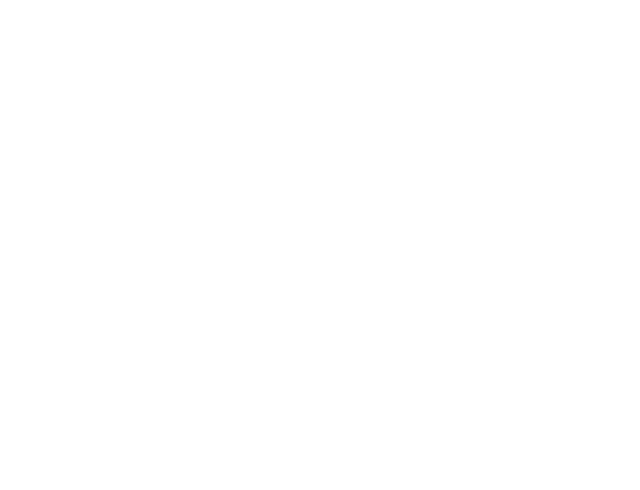
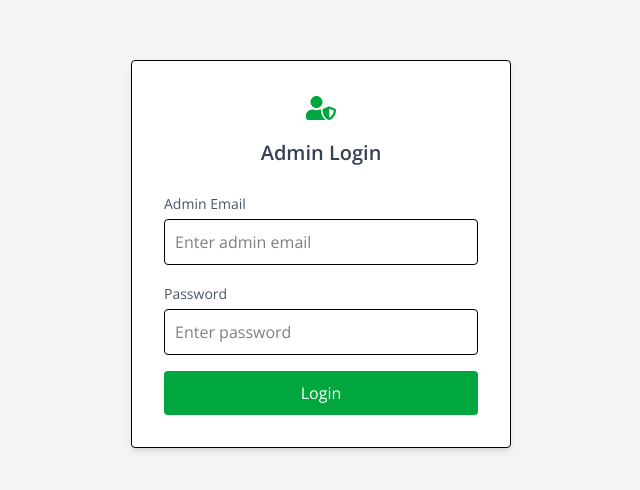
Before and after one commit to saurabhkumarxmpt/mern-ecommerce-app, a React app in the folder frontend/: page /admin in a window 1280 px wide. Before the commit this address had no page. Shown: the part 146-636 px from the top of the page, without its empty margins (319-959 px from the left). Built offline with nearby package versions, Linux system fonts and the light colour scheme; the HTML template or start-up script is replaced by a standard one.

Commit message:
start the admin section

```diff
--- a/frontend/src/admin/auth/Login.jsx
+++ b/frontend/src/admin/auth/Login.jsx
@@ -1,9 +1,70 @@
-const Login=()=>{
-    return(
-        <>
-        <h1>This is admin login</h1>
-        </>
-    )
-}
+import { useState } from "react";
+import { FaUserShield } from "react-icons/fa";
+
+const Login = () => {
+  const [email, setEmail] = useState("");
+  const [password, setPassword] = useState("");
+
+  const handleSubmit = (e) => {
+    e.preventDefault();
+    console.log(email, password);
+  };
+
+  return (
+    <div className="min-h-screen flex items-center justify-center bg-gray-100">
+
+      <div className="bg-white w-[380px] p-8 rounded-sm shadow-md border">
+
+        {/* Icon */}
+        <div className="flex justify-center mb-4 text-green-600 text-3xl">
+          <FaUserShield />
+        </div>
+
+        {/* Heading */}
+        <h1 className="text-xl font-semibold text-center text-gray-700 mb-6">
+          Admin Login
+        </h1>
+
+        <form onSubmit={handleSubmit} className="space-y-4">
+
+          {/* Email */}
+          <div>
+            <label className="text-sm text-gray-600">Admin Email</label>
+            <input
+              type="email"
+              placeholder="Enter admin email"
+              value={email}
+              onChange={(e) => setEmail(e.target.value)}
+              className="w-full border mt-1 p-2.5 rounded-sm focus:outline-none focus:ring-1 focus:ring-green-600"
+            />
+          </div>
+
+          {/* Password */}
+          <div>
+            <label className="text-sm text-gray-600">Password</label>
+            <input
+              type="password"
+              placeholder="Enter password"
+              value={password}
+              onChange={(e) => setPassword(e.target.value)}
+              className="w-full border mt-1 p-2.5 rounded-sm focus:outline-none focus:ring-1 focus:ring-green-600"
+            />
+          </div>
+
+          {/* Button */}
+          <button
+            type="submit"
+            className="w-full bg-green-600 text-white py-2.5 rounded-sm hover:bg-green-700 transition"
+          >
+            Login
+          </button>
+
+        </form>
+
+      </div>
+
+    </div>
+  );
+};
 
 export default Login;
--- a/frontend/src/admin/pages/WelcomePage.jsx
+++ b/frontend/src/admin/pages/WelcomePage.jsx
@@ -1,7 +1,9 @@
+import {Outlet} from 'react-router-dom';
 const WelcomePage=()=>{
     return(
         <>
         <h1>welcome to admin section</h1>
+        <Outlet/>
         </>
     )
 }
--- a/frontend/src/routes/AdminRoutes.jsx
+++ b/frontend/src/routes/AdminRoutes.jsx
@@ -1,21 +1,22 @@
-import {Routes,Route} from 'react-router-dom';
-import { Toaster } from "react-hot-toast";
+import { Routes, Route } from "react-router-dom";
 
-import WelcomePage from "../admin/pages/WelcomePage";
 import Login from "../admin/auth/Login";
 
-const AdminRoutes=()=>{
-    return(
-        <>
-        <Toaster position='top-right' reverseOrder={false} />
-        <Routes>
-            <Route path='/admin' element={<WelcomePage/>}>
 
-                <Route path='/login' element={<Login/>} />
-            </Route>
-        </Routes>
-        </>
-    )
-}
+const AdminRoutes = () => {
+  return (
+    <Routes>
+
+      {/* Login Page */}
+      <Route path="/admin" element={<Login />} />
+
+      {/* Admin Panel */}
+      {/* <Route path="/admin/dashboard" element={<AdminLayout />}>
+        <Route index element={<Dashboard />} />
+      </Route> */}
+
+    </Routes>
+  );
+};
 
 export default AdminRoutes;
```
